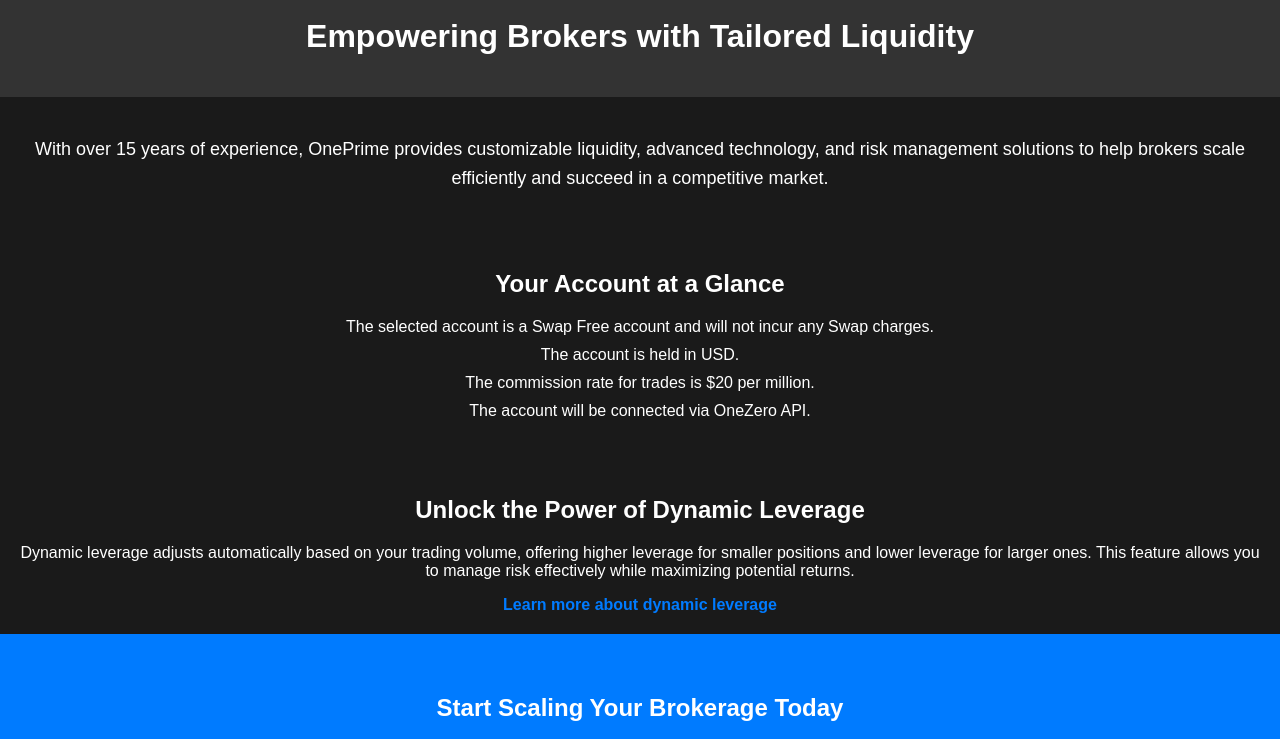
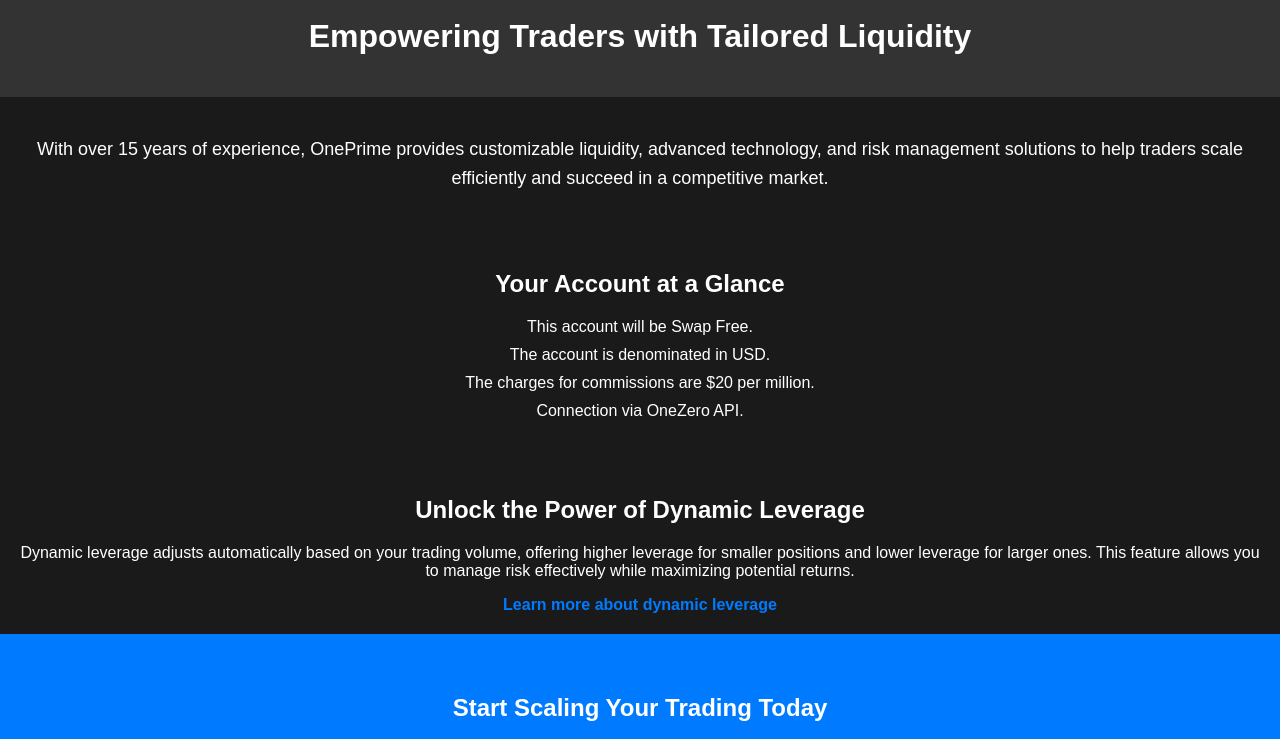
Before and after one commit to RK204800/oneprime-landing, a plain HTML site: page index.html in a window 1280 px wide. Shown: the part 41-780 px from the top of the page. Drawn offline with Linux system fonts and the light colour scheme.

Commit message:
Update index.html

```diff
--- a/index.html
+++ b/index.html
@@ -103,18 +103,18 @@
 <body>
     <header>
         <img src="oneprime-logo.png" alt="OnePrime Logo">
-        <h1>Empowering Brokers with Tailored Liquidity</h1>
+        <h1>Empowering Traders with Tailored Liquidity</h1>
     </header>
     <section class="introduction">
-        <p>With over 15 years of experience, OnePrime provides customizable liquidity, advanced technology, and risk management solutions to help brokers scale efficiently and succeed in a competitive market.</p>
+        <p>With over 15 years of experience, OnePrime provides customizable liquidity, advanced technology, and risk management solutions to help traders scale efficiently and succeed in a competitive market.</p>
     </section>
     <section class="account-details">
         <h2>Your Account at a Glance</h2>
         <ul>
-            <li>The selected account is a Swap Free account and will not incur any Swap charges.</li>
-            <li>The account is held in USD.</li>
-            <li>The commission rate for trades is $20 per million.</li>
-            <li>The account will be connected via OneZero API.</li>
+            <li>This account will be Swap Free.</li>
+            <li>The account is denominated in USD.</li>
+            <li>The charges for commissions are $20 per million.</li>
+            <li>Connection via OneZero API.</li>
         </ul>
     </section>
     <section class="dynamic-leverage">
@@ -123,7 +123,7 @@
         <a href="https://oneroyal.com/au/en/accounts/dynamic-leverage" target="_blank">Learn more about dynamic leverage</a>
     </section>
     <section class="call-to-action">
-        <h2>Start Scaling Your Brokerage Today</h2>
+        <h2>Start Scaling Your Trading Today</h2>
         <p>Ready to take your business to the next level? Sign up with OnePrime and leverage our institutional-grade solutions.</p>
         <a href="https://www.oneroyal.com/au/en/open-account/sign-up" class="cta-button" target="_blank">Sign Up Now</a>
     </section>
```
